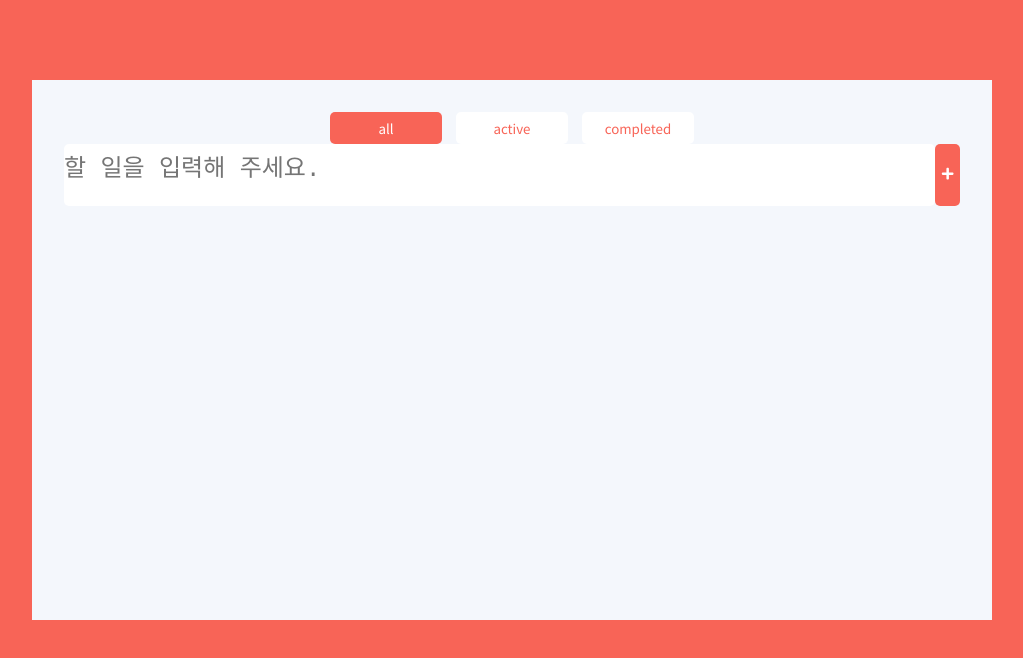
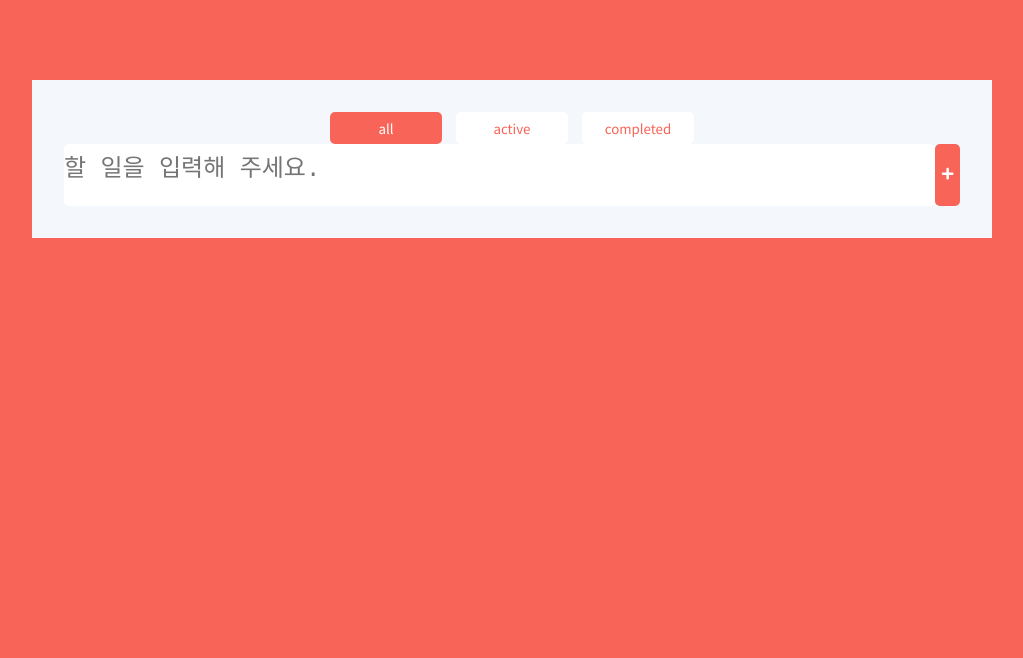
Before and after one commit to Seonghui/todo-list, a React (Create React App) app: page / in a window 1280 px wide. Shown: the top 658 px of the page, without its empty margins (128-1151 px from the left). Built offline with nearby package versions, Linux system fonts and the light colour scheme.

Commit message:
투두리스트 역순 정렬

```diff
--- a/src/components/TodoList.tsx
+++ b/src/components/TodoList.tsx
@@ -22,7 +22,7 @@ export const TodoList: React.FC<TodoListProps> = ({
   return (
     <ul className="todo-list">
       {(filter === "active" || filter === "all") &&
-        notCompletedItems.map(todo => {
+        notCompletedItems.reverse().map(todo => {
           return (
             <TodoListItem
               key={todo.id}
@@ -34,7 +34,7 @@ export const TodoList: React.FC<TodoListProps> = ({
           );
         })}
       {(filter === "completed" || filter === "all") &&
-        completedItems.map(todo => {
+        completedItems.reverse().map(todo => {
           return (
             <TodoListItem
               key={todo.id}
--- a/src/sass/layout/_common.scss
+++ b/src/sass/layout/_common.scss
@@ -6,7 +6,7 @@
 .container {
   max-width: 960px;
   width: calc(100% - 2rem);
-  height: 540px;
+  height: auto;
   margin: 5rem auto;
   background-color: $gray-color-1;
   padding: 2rem;
```
